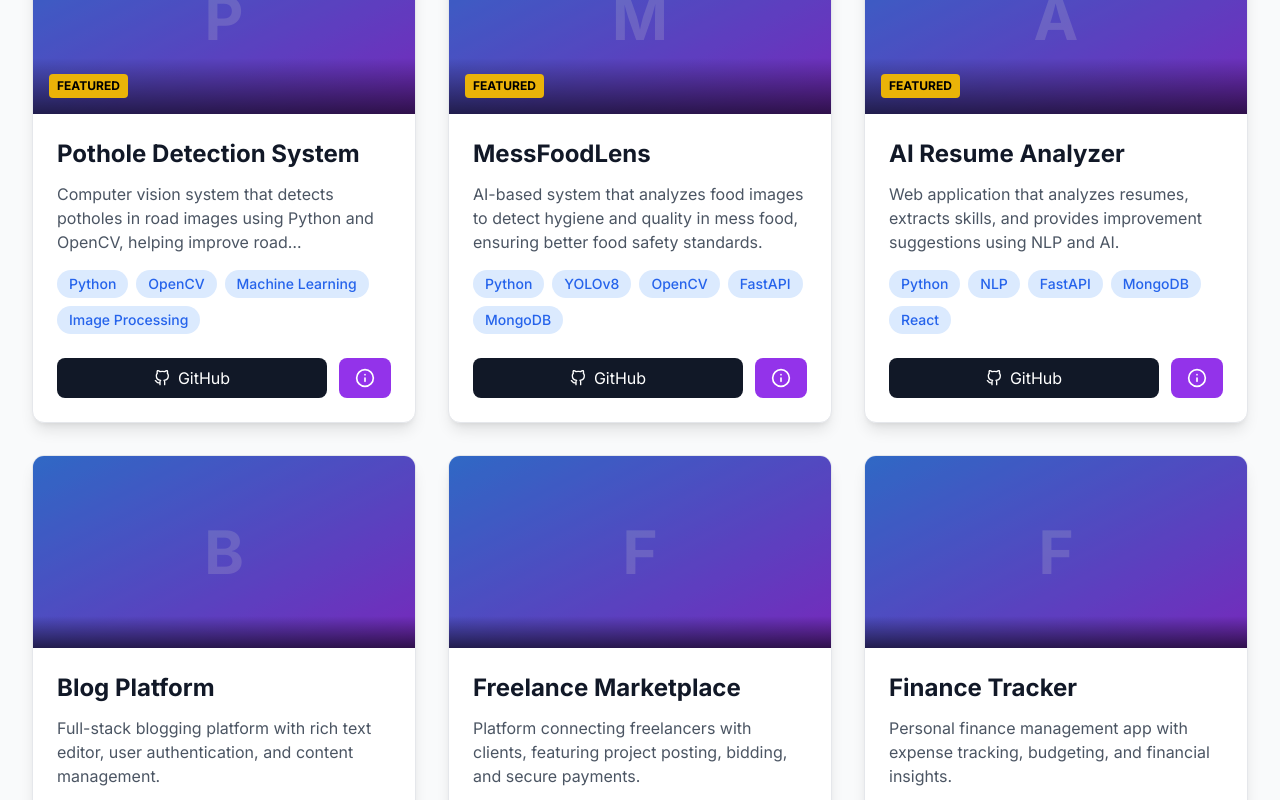
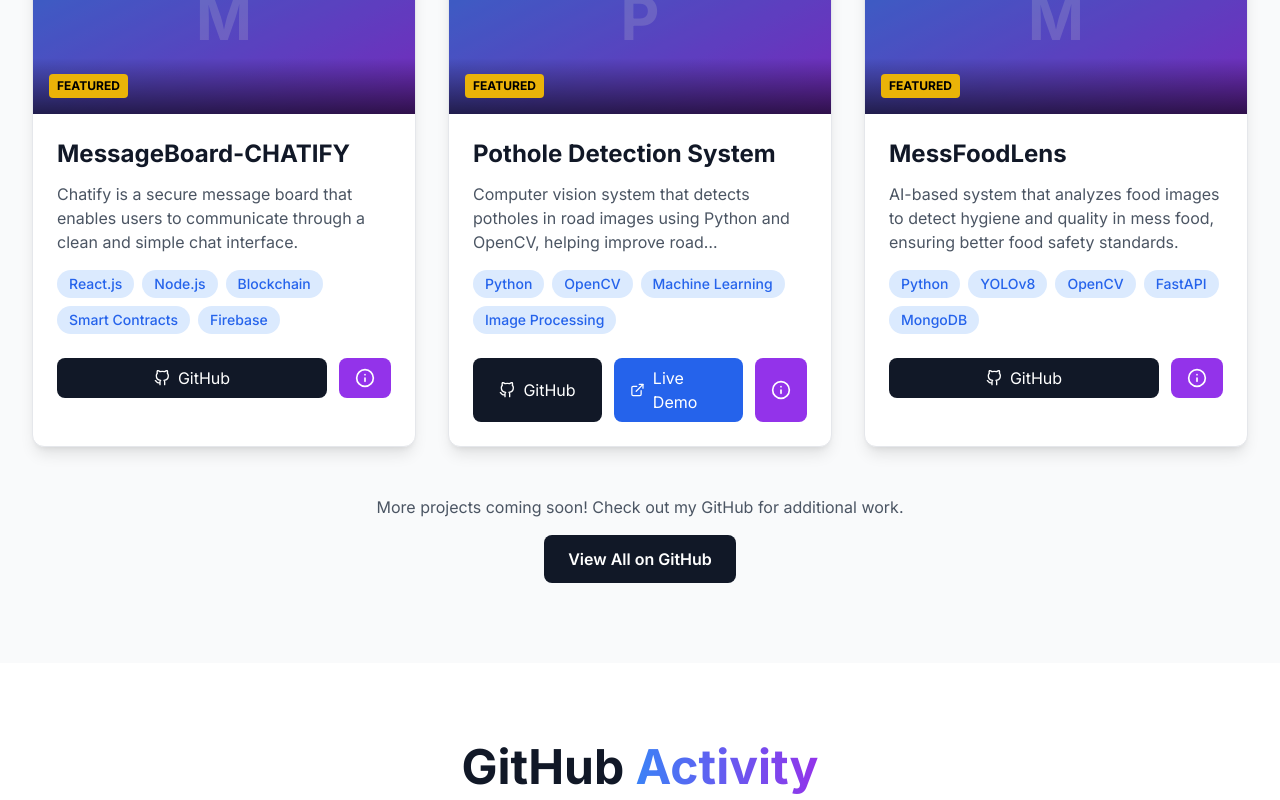
Before and after one commit to Krishankant-Dixit/Portfolio, a React (Vite) app: page / in a window 1280 px wide. Shown: the part 3400-4200 px from the top of the page. Built offline with nearby package versions, Linux system fonts and the light colour scheme.

Commit message:
Project details Updation

```diff
--- a/src/components/Projects.jsx
+++ b/src/components/Projects.jsx
@@ -12,19 +12,32 @@ const Projects = () => {
   const projects = [
     {
       id: 1,
+      title: 'MessageBoard-CHATIFY',
+      description: 'Chatify is a secure message board that enables users to communicate through a clean and simple chat interface.',
+      technologies: ['React.js', 'Node.js', 'Blockchain', 'Smart Contracts', 'Firebase'],
+      featured: true,
+      githubUrl: 'https://github.com/Krishankant-Dixit',
+      liveUrl: '',
+      problem: 'Lack of secure communication in traditional message boards,Risk of message tampering or data loss in centralized systems,Weak user authentication systems in many chat platforms,Poor integration of modern technologies like Web3 and blockchain for secure messaging.',
+      solution: 'Chatify solves this by using Web3 and blockchain technology to provide secure authentication and immutable message records, ensuring safe, transparent, and trustworthy communication for users.',
+      architecture: 'Chatify uses a mobile-first frontend (React/Expo) connected to Firebase backend services for authentication and real-time messaging, while blockchain smart contracts store cryptographic message proofs for tamper-proof verification.',
+      outcome: 'This architecture ensures secure, transparent, and trustworthy communication, enabling users to send messages confidently with verified integrity and scalable real-time performance.',
+    },
+    {
+      id: 2,
       title: 'Pothole Detection System',
       description: 'Computer vision system that detects potholes in road images using Python and OpenCV, helping improve road infrastructure monitoring.',
       technologies: ['Python', 'OpenCV', 'Machine Learning', 'Image Processing'],
       featured: true,
       githubUrl: 'https://github.com/Krishankant-Dixit',
-      liveUrl: '',
+      liveUrl: 'https://potholdetection.vercel.app/',
       problem: 'Road infrastructure monitoring is time-consuming and often inefficient. Potholes can cause accidents and vehicle damage, but manual detection is labor-intensive and doesn\'t scale well.',
       solution: 'Developed an automated computer vision system using Python and OpenCV that analyzes road images to detect potholes. The system uses image processing techniques and machine learning algorithms to identify and classify road defects with high accuracy.',
       architecture: 'Built using Python with OpenCV for image processing, implementing edge detection, contour analysis, and custom ML models trained on road imagery datasets. The system processes images in real-time and provides detailed reports on detected potholes.',
       outcome: 'Successfully created a working prototype that can detect potholes with good accuracy. The system can process multiple images efficiently and provides valuable data for infrastructure maintenance planning.',
     },
     {
-      id: 2,
+      id: 3,
       title: 'MessFoodLens',
       description: 'AI-based system that analyzes food images to detect hygiene and quality in mess food, ensuring better food safety standards.',
       technologies: ['Python', 'YOLOv8', 'OpenCV', 'FastAPI', 'MongoDB'],
@@ -36,58 +49,45 @@ const Projects = () => {
       architecture: 'Utilizes YOLOv8 for real-time object detection and classification, OpenCV for image preprocessing, FastAPI for RESTful backend services, and MongoDB for storing analysis results and user feedback. The system provides a confidence score for each analysis.',
       outcome: 'Developed a functional AI system that can analyze food images and provide objective quality assessments. The tool has potential to improve food safety monitoring in institutional settings and empower users to make informed decisions.',
     },
-    {
-      id: 3,
-      title: 'AI Resume Analyzer',
-      description: 'Web application that analyzes resumes, extracts skills, and provides improvement suggestions using NLP and AI.',
-      technologies: ['Python', 'NLP', 'FastAPI', 'MongoDB', 'React'],
-      featured: true,
-      githubUrl: 'https://github.com/Krishankant-Dixit',
-      liveUrl: '',
-      problem: 'Job seekers often struggle to optimize their resumes for ATS systems and specific job requirements. Manual resume review is time-consuming and doesn\'t provide consistent, actionable feedback.',
-      solution: 'Built an intelligent resume analysis tool that uses NLP to extract key information, identify skills, analyze formatting, and provide personalized improvement suggestions. The system compares resumes against job descriptions and industry standards.',
-      architecture: 'Python backend with NLP libraries for text extraction and analysis, FastAPI for API endpoints, MongoDB for storing resume data and analytics, and React frontend for user interaction. Implements custom algorithms for skill matching and scoring.',
-      outcome: 'Created a comprehensive resume analysis platform that helps job seekers improve their resumes. The system provides detailed feedback on content, structure, and ATS compatibility, helping users increase their chances of landing interviews.',
-    },
-    {
-      id: 4,
-      title: 'Blog Platform',
-      description: 'Full-stack blogging platform with rich text editor, user authentication, and content management.',
-      technologies: ['React', 'Node.js', 'MongoDB', 'Express'],
-      featured: false,
-      githubUrl: 'https://github.com/Krishankant-Dixit',
-      liveUrl: '',
-      problem: 'Content creators need a simple yet powerful platform to share their thoughts and ideas without the complexity of major blogging platforms.',
-      solution: 'Developed a clean, user-friendly blogging platform with modern UI, rich text editing capabilities, user authentication, and SEO-optimized content delivery.',
-      architecture: 'Full MERN stack application with React frontend, Node.js/Express backend, and MongoDB database. Implements JWT authentication, role-based access control, and optimized content delivery.',
-      outcome: 'Built a fully functional blogging platform that demonstrates full-stack development skills and provides a great user experience for both writers and readers.',
-    },
-    {
-      id: 5,
-      title: 'Freelance Marketplace',
-      description: 'Platform connecting freelancers with clients, featuring project posting, bidding, and secure payments.',
-      technologies: ['React', 'Node.js', 'PostgreSQL', 'Stripe'],
-      featured: false,
-      githubUrl: 'https://github.com/Krishankant-Dixit',
-      liveUrl: '',
-      problem: 'Small businesses and freelancers need a streamlined way to connect, collaborate, and handle transactions securely.',
-      solution: 'Created a marketplace platform where clients can post projects, freelancers can submit proposals, and both parties can manage work and payments through an integrated system with Stripe payment processing.',
-      architecture: 'React frontend with Redux state management, Node.js/Express RESTful API, PostgreSQL database with complex relational schema, and Stripe integration for secure payment processing.',
-      outcome: 'Developed a marketplace platform showcasing skills in building complex business logic, payment integrations, and user management systems.',
-    },
-    {
-      id: 6,
-      title: 'Finance Tracker',
-      description: 'Personal finance management app with expense tracking, budgeting, and financial insights.',
-      technologies: ['React', 'Python', 'FastAPI', 'PostgreSQL'],
-      featured: false,
-      githubUrl: 'https://github.com/Krishankant-Dixit',
-      liveUrl: '',
-      problem: 'Individuals struggle to track expenses and manage personal finances effectively without proper tools and insights.',
-      solution: 'Built a comprehensive finance tracking application that allows users to record expenses, set budgets, categorize spending, and visualize financial data through interactive charts and reports.',
-      architecture: 'React frontend with data visualization libraries, Python/FastAPI backend for business logic and data processing, PostgreSQL for secure data storage, and custom algorithms for financial analysis.',
-      outcome: 'Created a practical finance management tool that helps users gain control over their spending habits and make informed financial decisions through clear visualizations and actionable insights.',
-    },
+    // {
+    //   id: 4,
+    //   title: 'Blog Platform',
+    //   description: 'Full-stack blogging platform with rich text editor, user authentication, and content management.',
+    //   technologies: ['React', 'Node.js', 'MongoDB', 'Express'],
+    //   featured: false,
+    //   githubUrl: 'https://github.com/Krishankant-Dixit',
+    //   liveUrl: '',
+    //   problem: 'Content creators need a simple yet powerful platform to share their thoughts and ideas without the complexity of major blogging platforms.',
+    //   solution: 'Developed a clean, user-friendly blogging platform with modern UI, rich text editing capabilities, user authentication, and SEO-optimized content delivery.',
+    //   architecture: 'Full MERN stack application with React frontend, Node.js/Express backend, and MongoDB database. Implements JWT authentication, role-based access control, and optimized content delivery.',
+    //   outcome: 'Built a fully functional blogging platform that demonstrates full-stack development skills and provides a great user experience for both writers and readers.',
+    // },
+    // {
+    //   id: 5,
+    //   title: 'Freelance Marketplace',
+    //   description: 'Platform connecting freelancers with clients, featuring project posting, bidding, and secure payments.',
+    //   technologies: ['React', 'Node.js', 'PostgreSQL', 'Stripe'],
+    //   featured: false,
+    //   githubUrl: 'https://github.com/Krishankant-Dixit',
+    //   liveUrl: '',
+    //   problem: 'Small businesses and freelancers need a streamlined way to connect, collaborate, and handle transactions securely.',
+    //   solution: 'Created a marketplace platform where clients can post projects, freelancers can submit proposals, and both parties can manage work and payments through an integrated system with Stripe payment processing.',
+    //   architecture: 'React frontend with Redux state management, Node.js/Express RESTful API, PostgreSQL database with complex relational schema, and Stripe integration for secure payment processing.',
+    //   outcome: 'Developed a marketplace platform showcasing skills in building complex business logic, payment integrations, and user management systems.',
+    // },
+    // {
+    //   id: 6,
+    //   title: 'Finance Tracker',
+    //   description: 'Personal finance management app with expense tracking, budgeting, and financial insights.',
+    //   technologies: ['React', 'Python', 'FastAPI', 'PostgreSQL'],
+    //   featured: false,
+    //   githubUrl: 'https://github.com/Krishankant-Dixit',
+    //   liveUrl: '',
+    //   problem: 'Individuals struggle to track expenses and manage personal finances effectively without proper tools and insights.',
+    //   solution: 'Built a comprehensive finance tracking application that allows users to record expenses, set budgets, categorize spending, and visualize financial data through interactive charts and reports.',
+    //   architecture: 'React frontend with data visualization libraries, Python/FastAPI backend for business logic and data processing, PostgreSQL for secure data storage, and custom algorithms for financial analysis.',
+    //   outcome: 'Created a practical finance management tool that helps users gain control over their spending habits and make informed financial decisions through clear visualizations and actionable insights.',
+    // },
   ]
 
   const handleOpenModal = (project) => {
```
